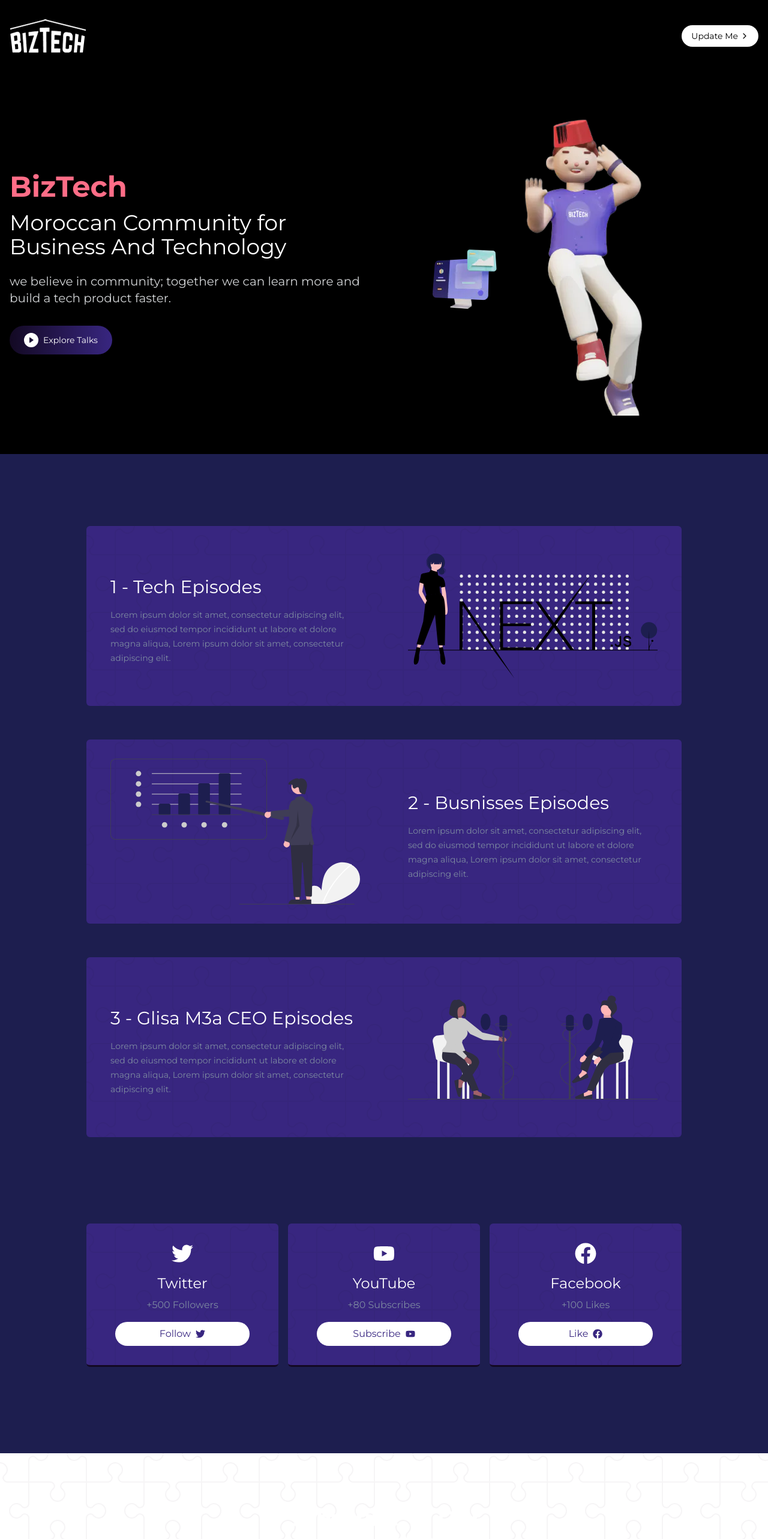
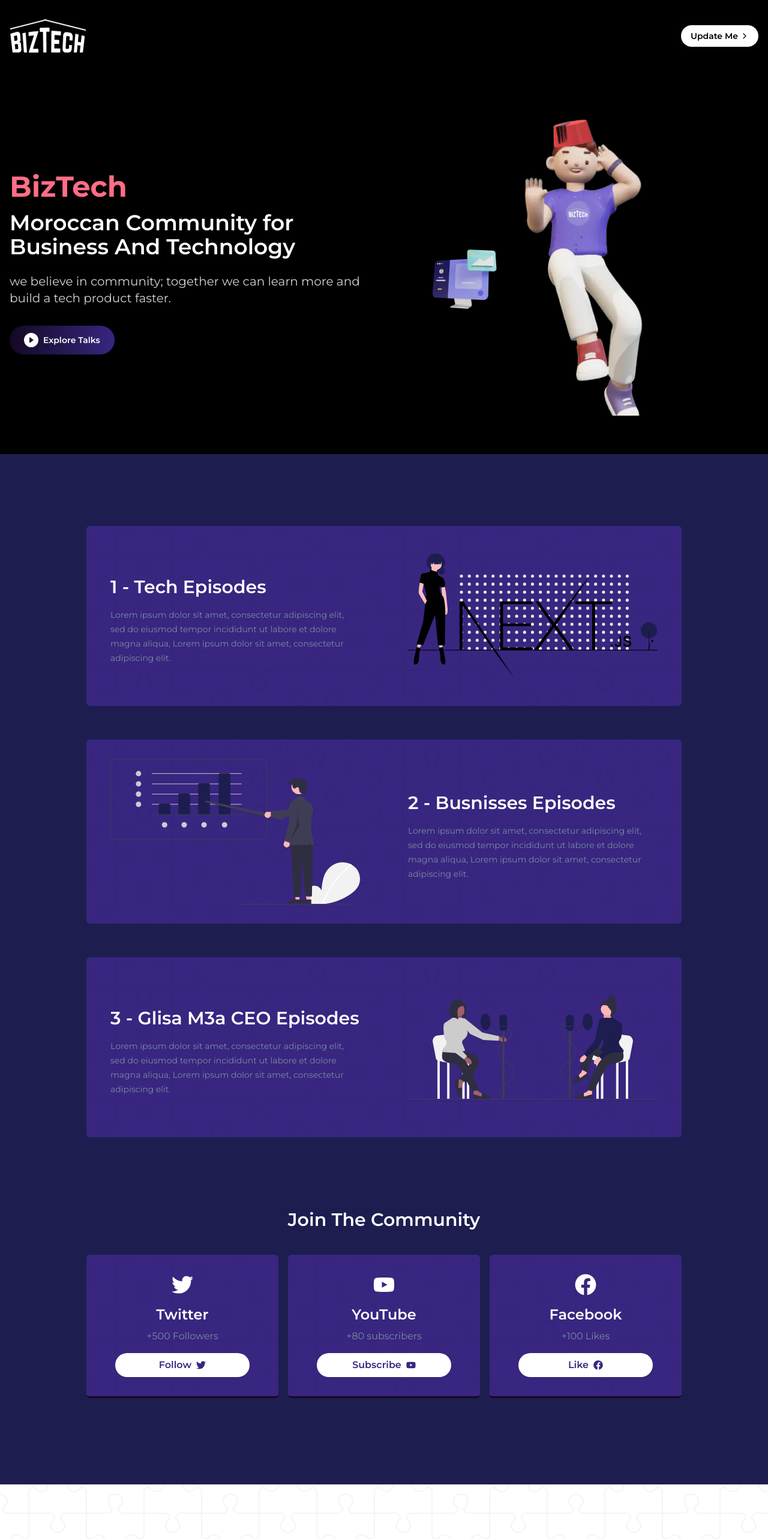
Before and after one commit to boularbahsmail/BizTech-UI, a Next.js app: page / in a window 1280 px wide. Shown: the top 2566 px of the page at 60% size. Built offline with nearby package versions, Linux system fonts and the light colour scheme.

Commit message:
Font-Weight: Normal => Semibold

```diff
--- a/components/Episodes-Types/index.jsx
+++ b/components/Episodes-Types/index.jsx
@@ -11,7 +11,7 @@ const EpisodesTypes = () => {
                 episodes.map((episode, index) =>
                     <div title={episode.title} key={index} className="episode-card flex flex-col justify-center items-center gap-10 my-6 py-4 px-6 rounded-md md:py-8 md:gap-20 md:px-10 md:flex-row md:justify-between md:my-14">
                         <div className="h-full w-100 md:w-1/2">
-                            <h2 className="text-3xl text-white my-4">
+                            <h2 className="text-3xl text-white font-semibold my-4">
                                 {episode.id} - {episode.title}
                             </h2>
                             <p className="text-sm font-normal text-gray leading-6">{episode.description}</p>
--- a/components/Hero/index.jsx
+++ b/components/Hero/index.jsx
@@ -11,7 +11,7 @@ const Hero = () => {
             <h1 className="text-center text-5xl text-pink font-bold md:text-left">
                 BizTech
             </h1>
-            <h2 className="text-center my-4 text-3xl text-white font-normal md:text-left md:text-4xl md:my-4">
+            <h2 className="text-center my-4 text-3xl text-white font-semibold md:text-left md:text-4xl md:my-4">
                 Moroccan Community for Business And Technology
             </h2>
             <p className="text-center font-normal text-md text-light-gray my-6 mb-8 md:text-left md:text-xl leading-normal">
@@ -21,7 +21,7 @@ const Hero = () => {
             <Link href="">
                 <a
                     title="Explore Talks"
-                    className="hero-button flex justify-center items-center gap-2 w-max m-auto mt-8 py-3 px-6 text-sm text-white font-normal rounded-full active:scale-95 md:text-md md:m-0">
+                    className="hero-button flex justify-center items-center gap-2 w-max m-auto mt-8 py-3 px-6 text-sm text-white font-semibold rounded-full active:scale-95 md:text-md md:m-0">
                     <span className="text-xl md:text-2xl"><BsFillPlayCircleFill /></span>
                     <span>Explore Talks</span>
                 </a>
--- a/components/Navbar/index.jsx
+++ b/components/Navbar/index.jsx
@@ -15,10 +15,10 @@ const Navbar = () => {
           </Link>
         </div>
         <div>
-          <Link href="https://tinyletter.com/biztechmorocco">
+          <Link href="">
             <a
                 title="Update Me"
-                className="flex justify-center items-center gap-1 w-max m-auto py-2 px-4 bg-white text-black text-sm font-normal rounded-full active:scale-95 md:text-md">
+                className="flex justify-center items-center gap-1 w-max m-auto py-2 px-4 bg-white text-black text-sm font-semibold rounded-full active:scale-95 md:text-md">
                 <span>Update Me</span>
                 <span><IoIosArrowForward /></span>
             </a>
--- a/components/State/data/data.js
+++ b/components/State/data/data.js
@@ -9,7 +9,7 @@ const data = [
     {
         id: 2,
         title: "YouTube",
-        statistics: "+80 Subscribes",
+        statistics: "+80 subscribers",
         action: "Subscribe"
     },
     {
--- a/components/State/index.jsx
+++ b/components/State/index.jsx
@@ -9,8 +9,9 @@ import { FaTwitter, FaYoutube, FaFacebook } from 'react-icons/fa';
 
 const State = () => {
   return (
-    <div className="bg-light-purple py-20 pb-26 md:pb-36">
+    <div className="bg-light-purple py-24 md:py-14 pb-26 md:pb-36">
         <div className="max-w-5xl w-100 m-auto px-4">
+            <h2 className="mb-10 text-white text-3xl font-semibold text-center">Join The Community</h2>
             <div className="bg-light-purple grid place-items-center grid-cols-1 gap-4 md:grid-cols-3 sm:grid-cols-2">
                 {
                     states.map((state, index) =>
@@ -18,12 +19,12 @@ const State = () => {
                             <span className="mb-2 text-white text-4xl">
                                 {state.title == "Twitter" ? <FaTwitter /> : state.title == "YouTube" ? <FaYoutube /> : state.title == "Facebook" ? <FaFacebook /> : ""}
                             </span>
-                            <h2 className="my-2 text-2xl text-white">{state.title}</h2>
+                            <h2 className="my-2 text-2xl text-white font-semibold">{state.title}</h2>
                             <p className="mb-4 text-md text-gray">{state.statistics}</p>
                             <Link href="">
                                 <a
                                     title={state.action}
-                                    className="flex justify-center items-center gap-2 rounded-full py-2 px-4 w-max m-auto bg-white text-blue text-md active:scale-95">
+                                    className="flex justify-center items-center gap-2 rounded-full py-2 px-4 w-max m-auto bg-white text-blue text-md font-semibold active:scale-95">
                                     <span>{state.action}</span>
                                     <span className="text-blue text-md">
                                 {state.title == "Twitter" ? <FaTwitter /> : state.title == "YouTube" ? <FaYoutube /> : state.title == "Facebook" ? <FaFacebook /> : ""}
--- a/components/Subscribtion/index.jsx
+++ b/components/Subscribtion/index.jsx
@@ -13,12 +13,12 @@ const Subscription = () => {
                     <h2 className="text-light-purple max-w-md w-100 m-auto my-4 text-3xl text-white font-bold sm:text-4xl">
                         Subscribe To Our Newsletter
                     </h2>
-                    <p className="text-gray-600 text-xl font-normal text-gray my-2 mb-8">
+                    <p className="text-gray-600 text-xl font-normal text-gray my-1 mb-6">
                         Stay updated
                     </p>
                 </div>
                 <div>
-                    <Link href="https://tinyletter.com/biztechmorocco">
+                    <Link href="">
                         <a
                             title="Subscribe"
                             className="flex justify-center items-center gap-1 w-max m-auto py-2 px-4 bg-light-purple text-white text-sm font-normal rounded-full active:scale-95 md:text-md">
```
